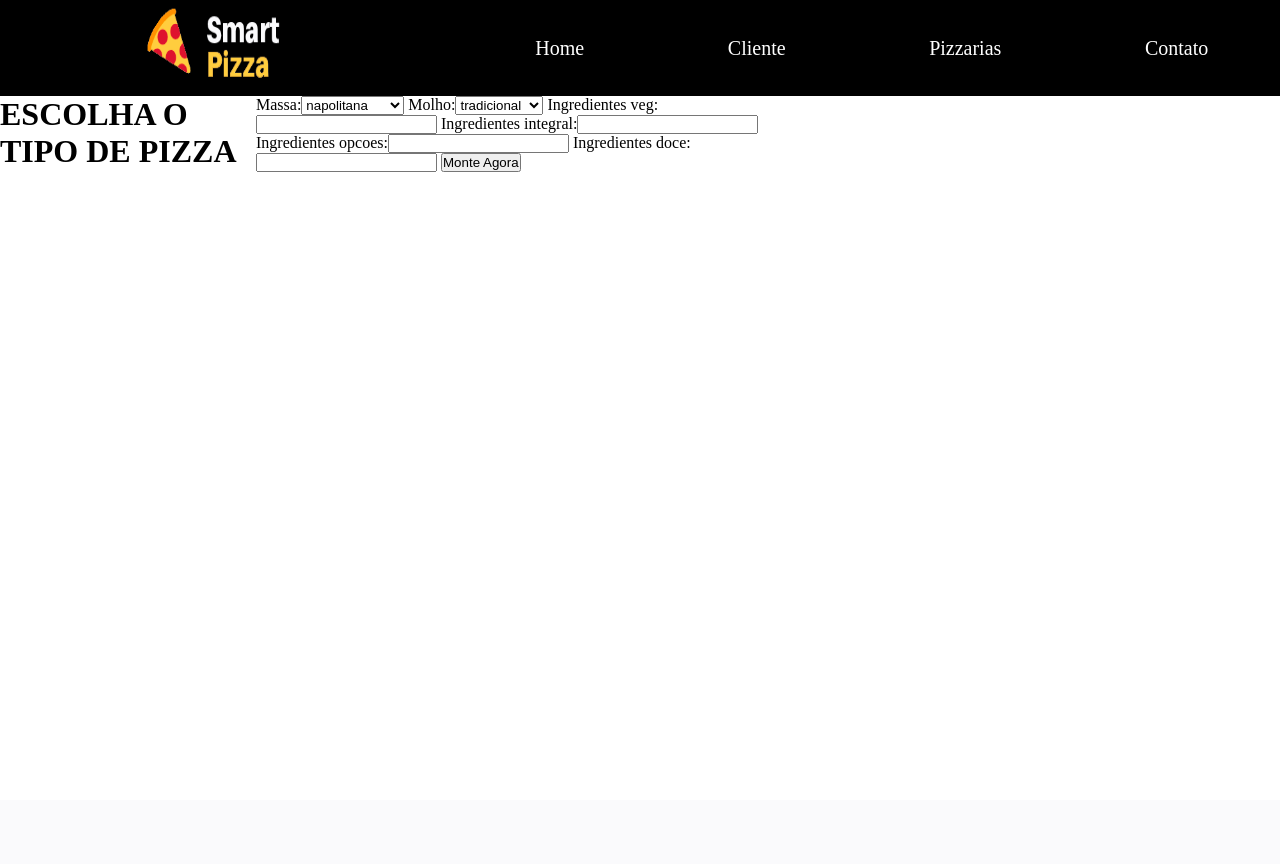
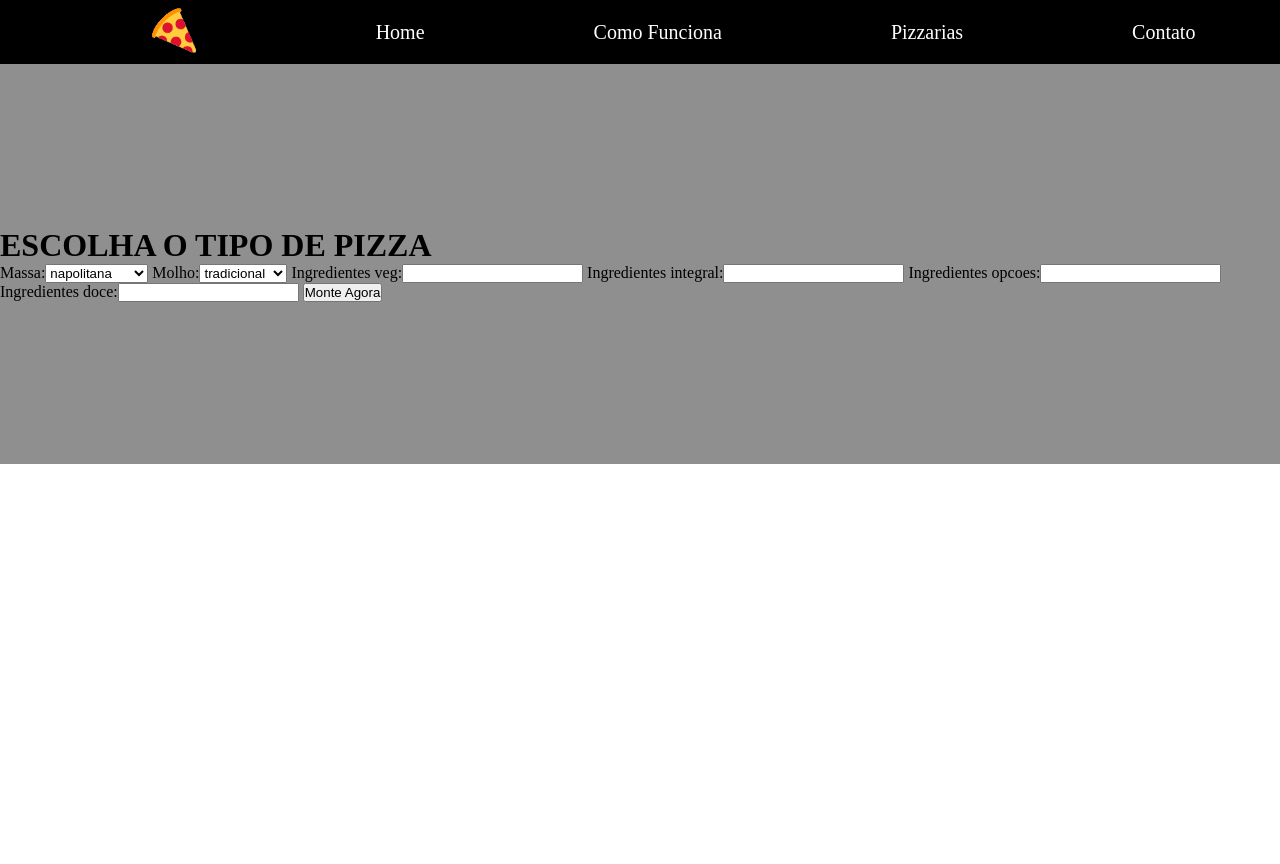
Before and after one commit to Cleitoncampos23/Portfolio-demoday-pizza, a Django app: page /pedidos/ in a window 1280 px wide. Before the commit the page ends 172 px from the top, so only its background shows below. Run offline with Django 3.2, Linux system fonts and the light colour scheme.

Commit message:
Adicionar header e section na pagina pedidos

```diff
--- a/app/static/css/pedidos.css
+++ b/app/static/css/pedidos.css
@@ -6,11 +6,14 @@
 body {
     margin: 0;
     display: grid;
-    grid-template-areas:'navbar navbar navbar navbar';
+    grid-template-areas:'navbar navbar navbar navbar'
+                        'header header header header'
+                        'section section section section';
 
-    grid-template-rows: 12vh;
+    grid-template-rows: 8vh 50vh 50vh;
     grid-template-columns: 1fr 2fr 1fr 1fr;
 }
+
 
 .navbar {
     grid-area: navbar;
@@ -19,6 +22,7 @@ body {
     display: flex;
     justify-content: space-around;
     align-items: center;
+
 }
 
 .navbar a {
@@ -29,12 +33,59 @@ body {
 
 .navbar a:hover{
     border-bottom: 2px solid red;
+    text-decoration: none;
+    color: white;
+}
+#iconnav{
+    height: 90%;
+    margin-left: 60px;
+
 }
 
-.navbar #iconnav{
-    height: 500%;
-    width: 25%;
+
+header {
+    grid-area: header;
+    background-color: white;
+    width: 100%;
+    height: 100%;
+    display: flex;
+    justify-content: space-around;
+    align-items: center;
+    background-color: rgba(0, 0, 0, 0.438);
+    background-repeat: no-repeat;
+
 }
+
+section {
+    grid-area: section;
+}
+/* #div {
+    width: 23%;
+    height: 95%;
+    background-color: rgba(0, 0, 0, 0.555);
+    display: flex;
+    flex-direction: column;
+    justify-content: center;
+    align-items: center;
+    border-top: 10px solid #c50000e0;
+    border-block-end: 10px solid#c50000e0;
+}
+
+#div form {
+    width: 23%;
+    height: 80%;
+    display: flex;
+    justify-content: center;
+    align-items: center;
+    flex-direction: column;
+
+}
+
+#div form label {
+    color: white;
+    font-size: 18px;
+}
+
 
 /* img{
     height: 50%;
--- a/app/templates/pedidos.html
+++ b/app/templates/pedidos.html
@@ -5,6 +5,7 @@
 <head>
     <meta charset="UTF-8">
     <meta name="viewport" content="width=device-width, initial-scale=1.0">
+    <link rel="shortcut icon" href="../static/img/favicon.png" type="image/x-icon">
     <meta http-equiv="X-UA-Compatible" content="ie=edge">
     <link rel="stylesheet" href="{% static 'css/pedidos.css' %} ">
 
@@ -13,16 +14,16 @@
 
 <body>
     <nav class="navbar">
-        <img id= "iconnav" src="../static/img/logo_pizza1.png" alt="iconpizza">
-        <a href="#">Home</a>
-        <a href="#comofunciona">Cliente</a>
+        <img id= "iconnav" src="../static/img/favicon.png" alt="iconpizza">
+        <a href="#home">Home</a>
+        <a href="#comofunciona">Como Funciona</a>
         <a href="#pizzarias">Pizzarias</a>
         <a href="#contato">Contato</a>
     </nav>
 
-
+    <header>
+        <div id="div">
         <h1>ESCOLHA O TIPO DE PIZZA</h1>
-<div>
 
         <!-- <img src="../static/img/pizza (2).jpg" alt=""> -->
 
@@ -35,3 +36,6 @@
         </form>
 
        </div>
+    </header>
+</body>
+</html>
```
Also changed, not shown: app/static/css/pedido1.css (+7 -4 lines). Lines whose indentation alone changed are shown as unchanged.
